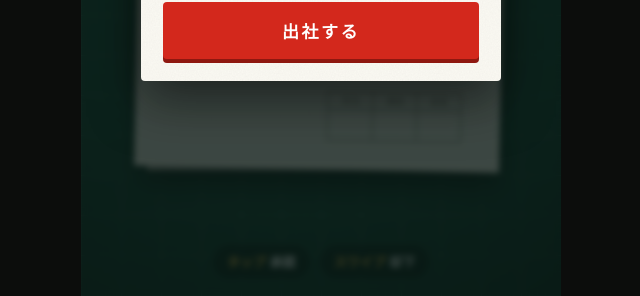
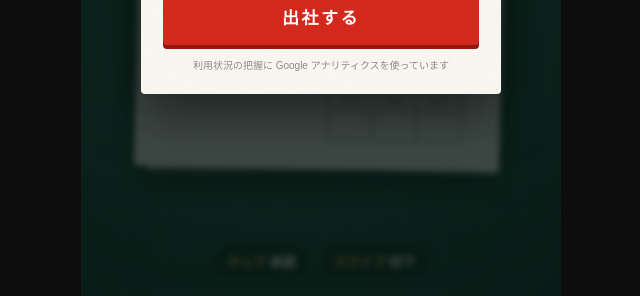
Before and after one commit to shikumake/10byo-kessai, a plain HTML site: page index.html in a window 1280 px wide. Shown: the part 504-800 px from the top of the page, without its empty margins (319-959 px from the left). Drawn offline with Linux system fonts and the light colour scheme.

Commit message:
Google アナリティクスの計測を追加

```diff
--- a/index.html
+++ b/index.html
@@ -168,6 +168,7 @@
   .c-rank { font-weight: 800; font-size: 30px; white-space: nowrap; margin: 2px 0; }
   .c-rank.fatal { color: var(--red); }
   .c-say { font-family: var(--gothic); font-size: 12px; font-weight: 700; color: var(--ink-soft); line-height: 1.5; }
+  .ga-note { margin-top: 12px; font-family: var(--gothic); font-size: 10px; color: var(--ink-soft); }
   .r-clean { font-weight: 800; font-size: 17px; padding: 10px 0; }
   #toast { position: absolute; left: 50%; bottom: 40px; transform: translateX(-50%); background: #000; color: #fff; font-size: 13px; padding: 8px 16px; border-radius: 999px; z-index: 40; opacity: 0; transition: opacity .2s; pointer-events: none; }
   #toast.on { opacity: .9; }
@@ -209,6 +210,7 @@
         <div><span class="ico" style="background:var(--blue)">却下</span><span>ヤバい案は <b>スワイプ</b><small>横に払って突き返す</small></span></div>
       </div>
       <button class="btn" id="go">出社する</button>
+      <div class="ga-note" id="gaNote" hidden>利用状況の把握に Google アナリティクスを使っています</div>
     </div>
   </div>
 
@@ -256,10 +258,20 @@
   // 役職は正解率（%）で決まり、速さの言葉（爆速の・てきぱき・のんびり）は枚数で決まる
   const RANKS = [[35,'研修生'],[50,'平社員'],[60,'主任'],[70,'係長'],[78,'課長'],[84,'部長'],[90,'専務'],[Infinity,'社長']];
 
+  /* ---------- 計測（Google アナリティクス） ---------- */
+  const GA_ID = 'G-GMXHB6PGTD'; // 例: 'G-XXXXXXXXXX'。空のあいだは何も読み込まず、何も送らない
+  if (GA_ID) {
+    window.dataLayer = window.dataLayer || []; window.gtag = function () { dataLayer.push(arguments); };
+    gtag('js', new Date()); gtag('config', GA_ID);
+    const g = document.createElement('script'); g.async = true; g.src = 'https://www.googletagmanager.com/gtag/js?id=' + GA_ID; document.head.append(g);
+    document.addEventListener('DOMContentLoaded', () => { const n = document.getElementById('gaNote'); if (n) n.hidden = false; });
+  }
+  const track = (name, params) => { try { if (window.gtag) gtag('event', name, params || {}); } catch (e) {} };
+
   const $ = id => document.getElementById(id);
   const app = $('app'), desk = $('desk'), barFill = $('barFill'), countEl = $('count'), comboEl = $('combo');
   let state = 'title', queue = [], cur = null, next = null, startAt = 0, raf = 0, serial = 0;
-  let stats, rival = null;
+  let stats, rival = null, playNo = 0;
 
   /* ---------- 音 ---------- */
   let ac = null, muted = false;
@@ -342,7 +354,7 @@
     app.append(f); setTimeout(() => f.remove(), 620);
   };
   const judge = (approve, x, y) => {
-    if (state === 'ready') { state = 'play'; startAt = performance.now(); raf = requestAnimationFrame(tick); }
+    if (state === 'ready') { state = 'play'; startAt = performance.now(); raf = requestAnimationFrame(tick); track('game_start', { challenge: rival ? 'yes' : 'no', play_no: ++playNo }); }
     const doc = cur.doc, right = approve === doc.good;
     stats.total++; approve ? stats.approved++ : stats.rejected++;
     if (right) { stats.ok++; stats.combo++; stats.maxCombo = Math.max(stats.maxCombo, stats.combo); }
@@ -422,6 +434,7 @@
   };
   const showResult = () => {
     const v = stats.verdict = verdict(), card = $('result').querySelector('.card');
+    track('game_end', { rank_id: v.id, rank: v.rank, fatal: v.fatal ? 'yes' : 'no', total: stats.total, correct: stats.ok, challenge: rival ? 'yes' : 'no' });
     card.classList.toggle('fatal', v.fatal);
     $('rLabel').textContent = v.fatal ? '致命的な決裁' : 'あなたの決裁力';
     const r = $('rRank'); r.textContent = v.rank; r.style.fontSize = Math.min(42, 250 / v.rank.length) + 'px';
@@ -495,10 +508,10 @@
     const text = `10秒決裁の結果は【${v.rank}】。${v.say}\nあなたは何になる？ #10秒決裁`;
     return 'https://x.com/intent/post?text=' + encodeURIComponent(text) + '&url=' + encodeURIComponent(BASE + 'r/' + v.id + '.html?c=' + encodeResult());
   };
-  $('share').addEventListener('click', () => { const url = shareUrl(); if (!window.open(url, '_blank')) location.href = url; });
+  $('share').addEventListener('click', () => { const url = shareUrl(); track('share', { method: 'X', rank_id: (stats.verdict || {}).id }); if (!window.open(url, '_blank')) location.href = url; });
   try { rival = decodeResult(new URLSearchParams(location.search).get('c')); } catch (e) {}
   if (rival) {
-    $('challenge').hidden = false;
+    $('challenge').hidden = false; track('challenge_open', { rival_rank_id: rival.v.id });
     const cr = $('cRank'); cr.textContent = rival.v.rank; cr.classList.toggle('fatal', rival.v.fatal); cr.style.fontSize = Math.min(30, 250 / rival.v.rank.length) + 'px';
     $('cSay').textContent = rival.v.say;
     $('sub').textContent = 'あなたは何になる？'; $('go').textContent = '受けて立つ';
```
